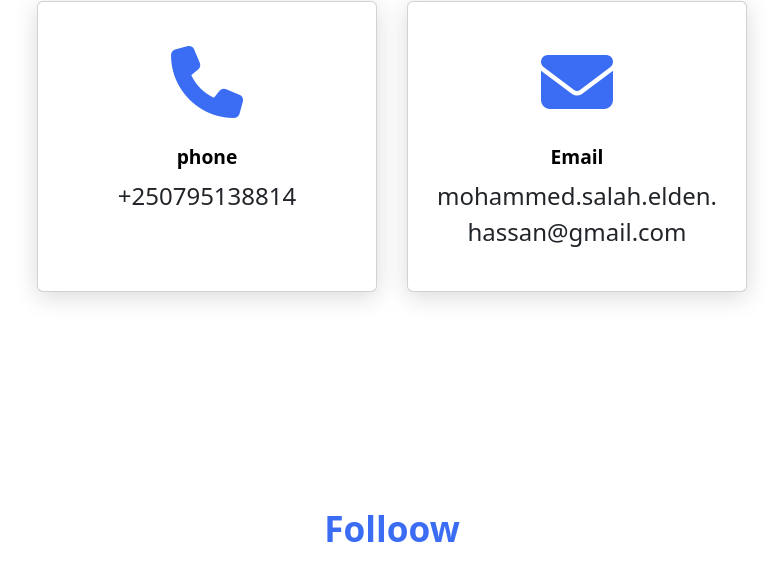
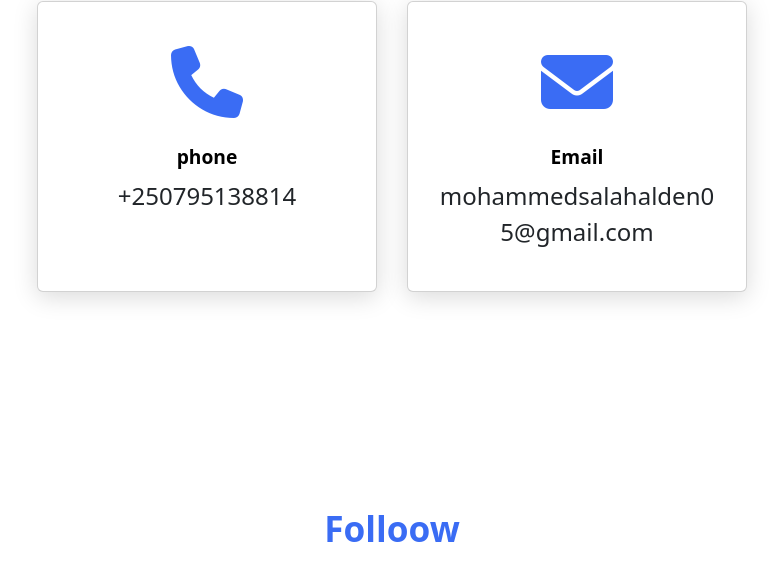
Before and after one commit to MoOo-salah/Mohammed.Salah, a plain HTML site: page index.html in a window 1280 px wide. Shown: the part 3001-3577 px from the top of the page, without its empty margins (248-1031 px from the left). Drawn offline with Linux system fonts and the light colour scheme.

Commit message:
+250795138814

```diff
--- a/index.html
+++ b/index.html
@@ -121,7 +121,7 @@
                 </div>
                 <div class="info">
                     <h3>Email</h3>
-                    <p>mohammed.salah.elden.hassan@gmail.com</p>
+                    <p>mohammedsalahalden05@gmail.com</p>
                 </div>
             </div>
         </div>
```
